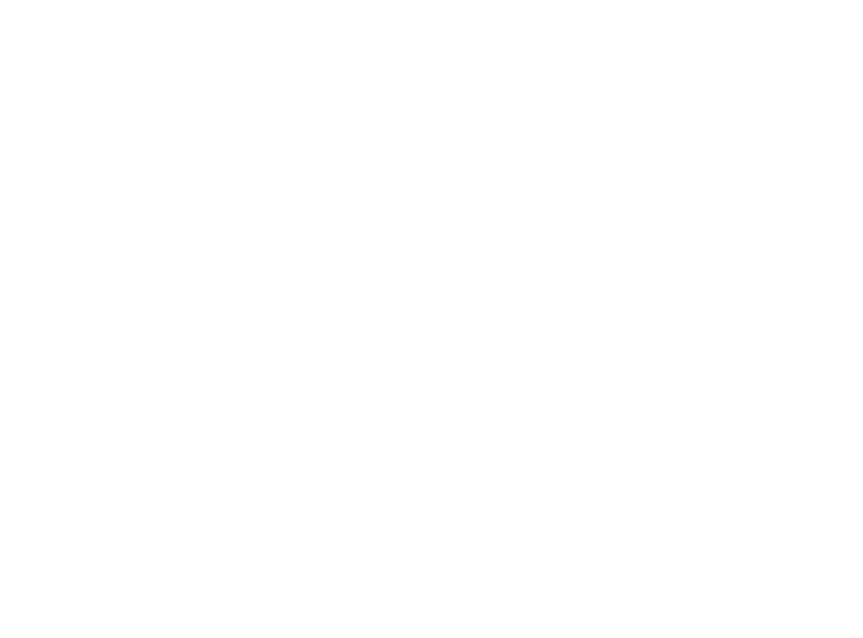
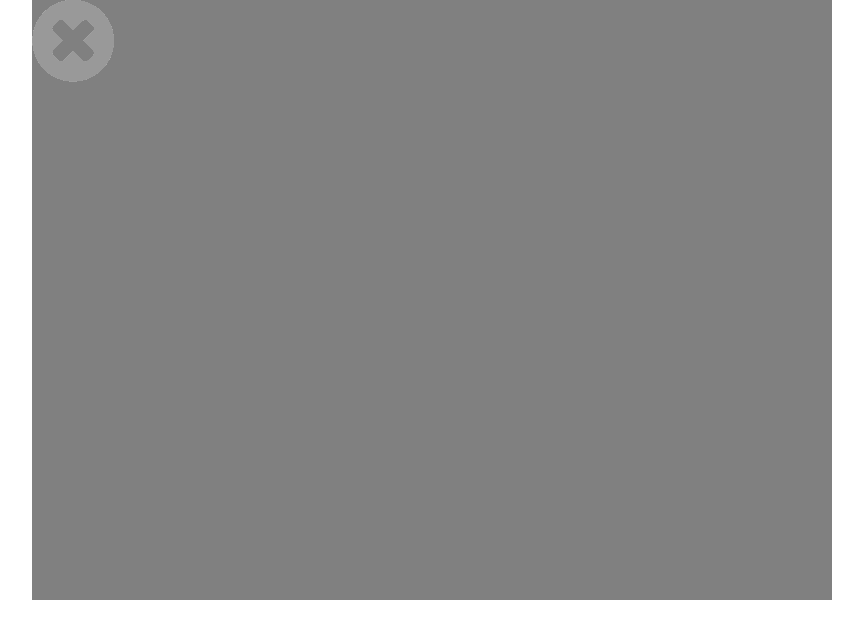
Before and after one commit to wrightpatrick/Web_Fundamentals, a plain HTML site: page CSS/profile_page/index.html in a window 1280 px wide. Shown: the whole page, without its empty margins (208-1071 px from the left). Drawn offline with Linux system fonts and the light colour scheme.

Commit message:
Profile page wip

```diff
--- a/CSS/profile_page/index.html
+++ b/CSS/profile_page/index.html
@@ -4,9 +4,12 @@
     <meta charset="UTF-8">
     <meta http-equiv="X-UA-Compatible" content="IE=edge">
     <meta name="viewport" content="width=device-width, initial-scale=1.0">
-    <title>Document</title>
+    <title>Profile Page</title>
+    <link rel="stylesheet" href="style.css">
 </head>
 <body>
-
+    <div id="container">
+        <img src="img/close-circle.png" alt="user">
+    </div>
 </body>
 </html>
--- a/CSS/profile_page/style.css
+++ b/CSS/profile_page/style.css
@@ -0,0 +1,11 @@
+*{
+    padding: 0;
+    margin: 0;
+}
+
+#container{
+    height:600px;
+    width: 800px;
+    background-color:grey;
+    margin: 0 auto;
+}
```
Also changed, not shown: CSS/profile_page/img/accept-circle.png (added), CSS/profile_page/img/adrien-s.jpg (added), CSS/profile_page/img/alayne-s.jpg (added), CSS/profile_page/img/anne-s.jpg (added), CSS/profile_page/img/arry-s.jpg (added), CSS/profile_page/img/close-circle.png (added), CSS/profile_page/img/gear.png (added), CSS/profile_page/img/jane-m.jpg (added), CSS/profile_page/img/map-marker.png (added), CSS/profile_page/img/phil-s.jpg (added), CSS/profile_page/img/todd-s.jpg (added), 4 other files.
